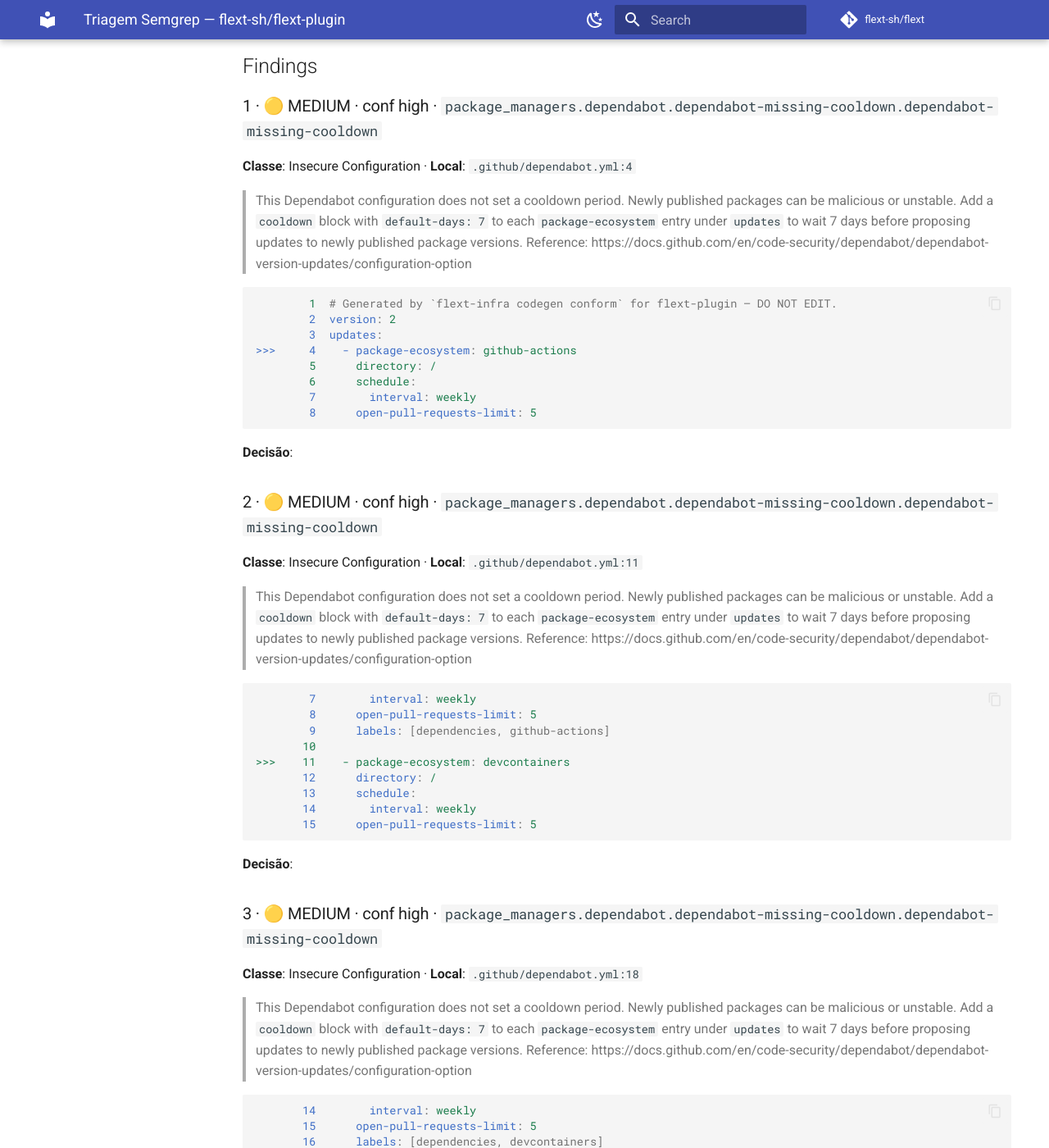
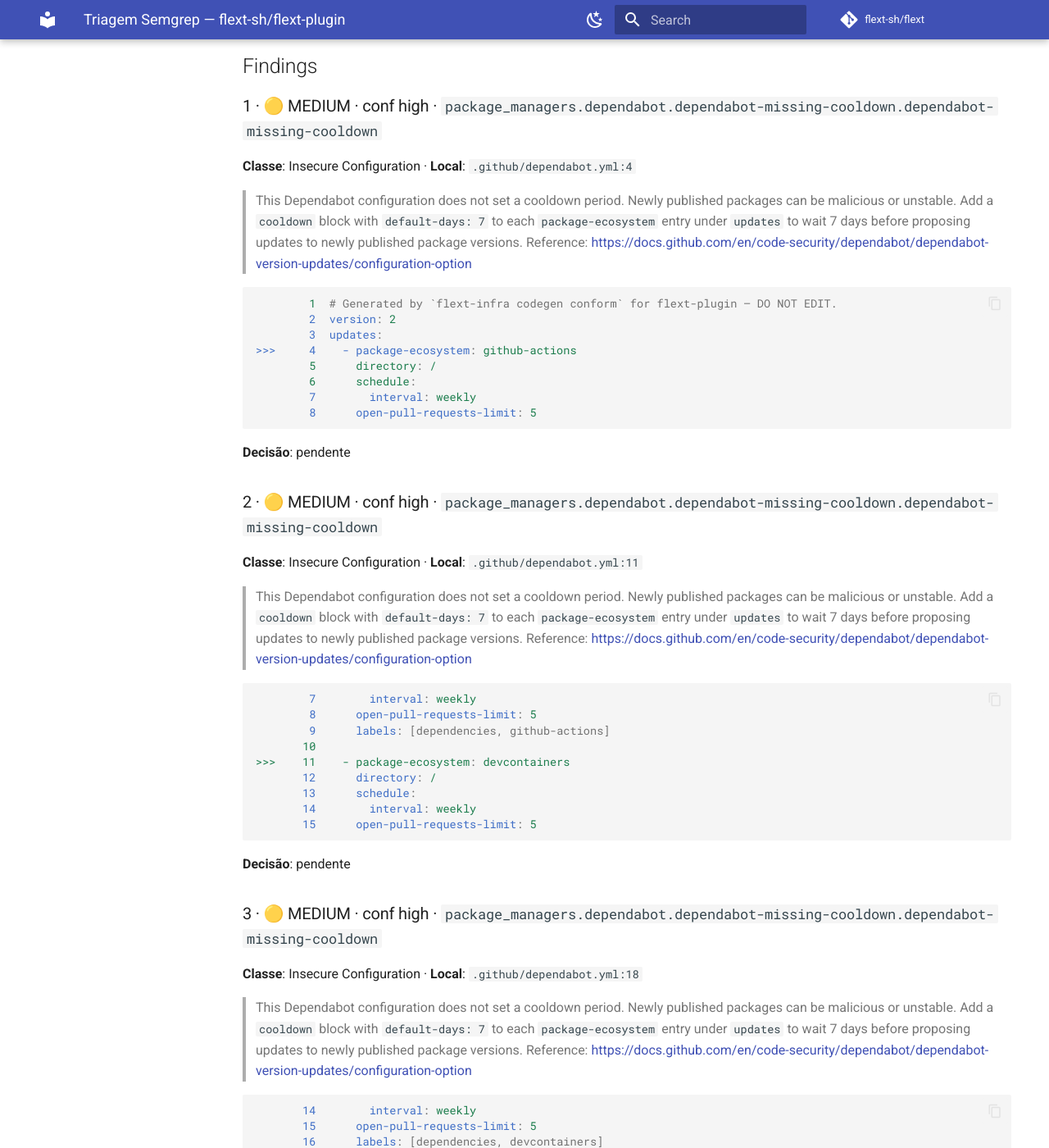
Before and after one commit to flext-sh/flext-plugin, an MkDocs documentation site: the page built from docs/security/semgrep-triage.md, in a window 1280 px wide and 1400 px high, scrolled down 725 px. Shown: the whole window at 82% size. Built offline with MkDocs 1.6.1 and Material for MkDocs 9.7.7, drawn with Linux system fonts in a browser that asks for light colours; comment, search, counter and statistics services are not loaded; some of the changed text lies outside the part shown.

Commit message:
docs(security): fix markdown lint findings

````diff
--- a/docs/security/semgrep-triage.md
+++ b/docs/security/semgrep-triage.md
@@ -24,7 +24,7 @@ Cada finding traz a **mensagem completa da regra** (o Semgrep descreve o problem
 ### 1 · 🟡 MEDIUM · conf high · `package_managers.dependabot.dependabot-missing-cooldown.dependabot-missing-cooldown`
 **Classe**: Insecure Configuration · **Local**: `.github/dependabot.yml:4`
 
-> This Dependabot configuration does not set a cooldown period. Newly published packages can be malicious or unstable. Add a `cooldown` block with `default-days: 7` to each `package-ecosystem` entry under `updates` to wait 7 days before proposing updates to newly published package versions. Reference: https://docs.github.com/en/code-security/dependabot/dependabot-version-updates/configuration-option
+> This Dependabot configuration does not set a cooldown period. Newly published packages can be malicious or unstable. Add a `cooldown` block with `default-days: 7` to each `package-ecosystem` entry under `updates` to wait 7 days before proposing updates to newly published package versions. Reference: <https://docs.github.com/en/code-security/dependabot/dependabot-version-updates/configuration-option>
 
 ```yaml
         1  # Generated by `flext-infra codegen conform` for flext-plugin — DO NOT EDIT.
@@ -37,12 +37,12 @@ Cada finding traz a **mensagem completa da regra** (o Semgrep descreve o problem
         8      open-pull-requests-limit: 5
 ```
 
-**Decisão**:
+**Decisão**: pendente
 
 ### 2 · 🟡 MEDIUM · conf high · `package_managers.dependabot.dependabot-missing-cooldown.dependabot-missing-cooldown`
 **Classe**: Insecure Configuration · **Local**: `.github/dependabot.yml:11`
 
-> This Dependabot configuration does not set a cooldown period. Newly published packages can be malicious or unstable. Add a `cooldown` block with `default-days: 7` to each `package-ecosystem` entry under `updates` to wait 7 days before proposing updates to newly published package versions. Reference: https://docs.github.com/en/code-security/dependabot/dependabot-version-updates/configuration-option
+> This Dependabot configuration does not set a cooldown period. Newly published packages can be malicious or unstable. Add a `cooldown` block with `default-days: 7` to each `package-ecosystem` entry under `updates` to wait 7 days before proposing updates to newly published package versions. Reference: <https://docs.github.com/en/code-security/dependabot/dependabot-version-updates/configuration-option>
 
 ```yaml
         7        interval: weekly
@@ -56,12 +56,12 @@ Cada finding traz a **mensagem completa da regra** (o Semgrep descreve o problem
        15      open-pull-requests-limit: 5
 ```
 
-**Decisão**:
+**Decisão**: pendente
 
 ### 3 · 🟡 MEDIUM · conf high · `package_managers.dependabot.dependabot-missing-cooldown.dependabot-missing-cooldown`
 **Classe**: Insecure Configuration · **Local**: `.github/dependabot.yml:18`
 
-> This Dependabot configuration does not set a cooldown period. Newly published packages can be malicious or unstable. Add a `cooldown` block with `default-days: 7` to each `package-ecosystem` entry under `updates` to wait 7 days before proposing updates to newly published package versions. Reference: https://docs.github.com/en/code-security/dependabot/dependabot-version-updates/configuration-option
+> This Dependabot configuration does not set a cooldown period. Newly published packages can be malicious or unstable. Add a `cooldown` block with `default-days: 7` to each `package-ecosystem` entry under `updates` to wait 7 days before proposing updates to newly published package versions. Reference: <https://docs.github.com/en/code-security/dependabot/dependabot-version-updates/configuration-option>
 
 ```yaml
        14        interval: weekly
@@ -75,12 +75,12 @@ Cada finding traz a **mensagem completa da regra** (o Semgrep descreve o problem
        22      open-pull-requests-limit: 5
 ```
 
-**Decisão**:
+**Decisão**: pendente
 
 ### 4 · 🟡 MEDIUM · conf high · `package_managers.uv.uv-missing-dependency-cooldown.uv-missing-dependency-cooldown`
 **Classe**: Insecure Configuration · **Local**: `pyproject.toml:616`
 
-> This pyproject.toml configures uv but does not set a dependency cooldown. Newly published packages can be malicious or unstable. Add `exclude-newer = "7 days"` under `[tool.uv]` to wait 7 days before resolving newly published package versions. Added in: 0.9.17 Reference: https://docs.astral.sh/uv/concepts/resolution/#dependency-cooldowns
+> This pyproject.toml configures uv but does not set a dependency cooldown. Newly published packages can be malicious or unstable. Add `exclude-newer = "7 days"` under `[tool.uv]` to wait 7 days before resolving newly published package versions. Added in: 0.9.17 Reference: <https://docs.astral.sh/uv/concepts/resolution/#dependency-cooldowns>
 
 ```toml
       612  all = true
@@ -94,4 +94,4 @@ Cada finding traz a **mensagem completa da regra** (o Semgrep descreve o problem
       620  exclude = ["*/_protocols/*"]
 ```
 
-**Decisão**:
+**Decisão**: pendente
````
